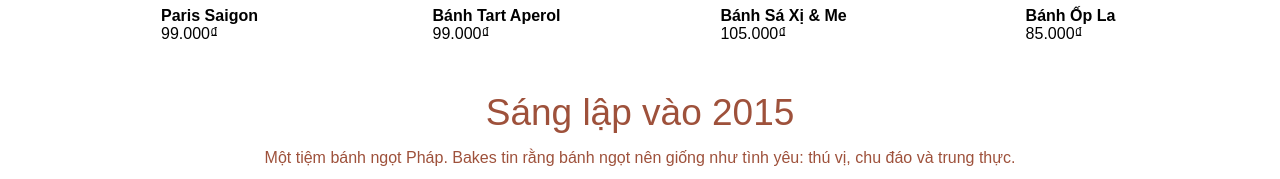
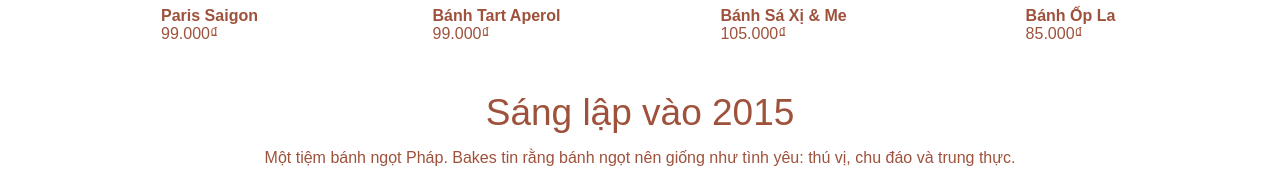
Before and after one commit to MinhDucky/bakessaigon.spck, a plain HTML site: page index.html in a window 1280 px wide. Shown: the part 1107-1286 px from the top of the page. Drawn offline with Linux system fonts and the light colour scheme; a web font is replaced by a local one.

Commit message:
update style.css

```diff
--- a/style.css
+++ b/style.css
@@ -125,6 +125,7 @@ size(w,h)
   justify-content: center;
   align-items: center;
   padding: 36px;
+  color: #9E513B;
 }
 
 .container{
```
